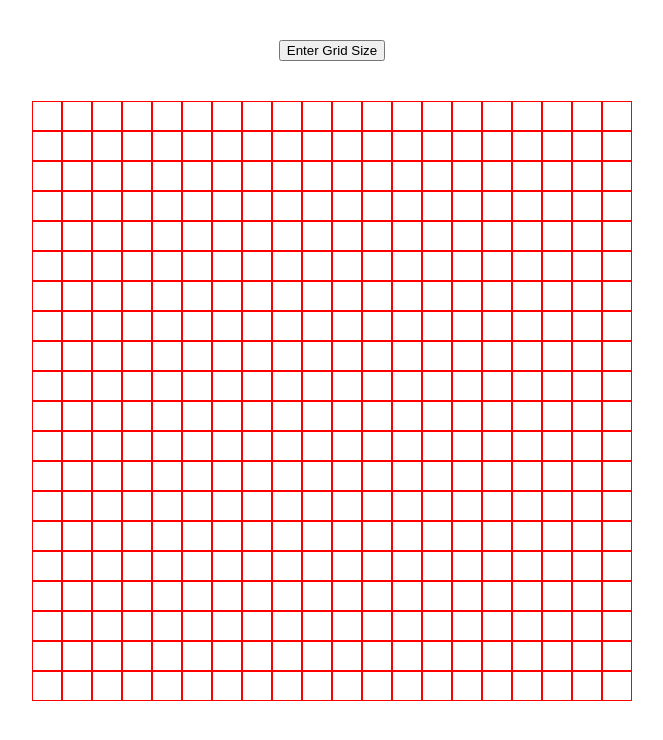
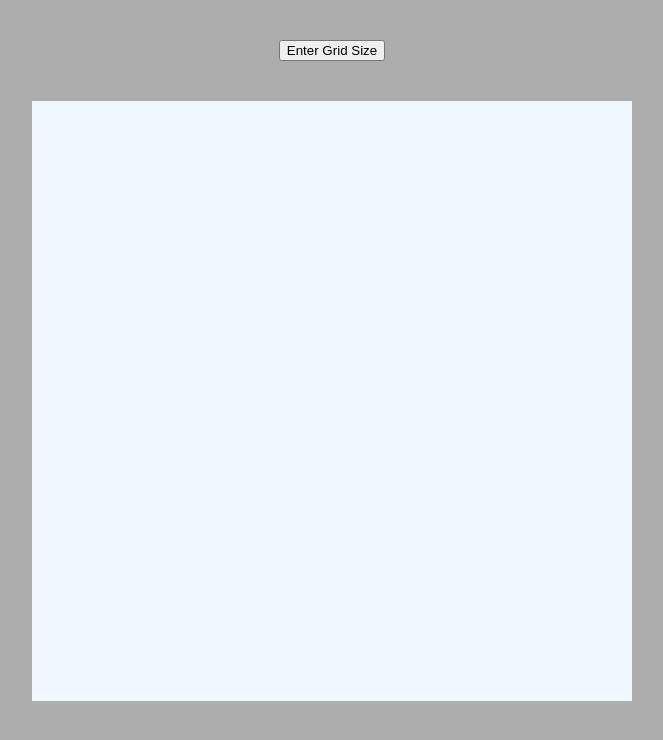
Before and after one commit to AmidMRT/Etch-a-Sketch, a plain HTML site: page index.html in a window 1280 px wide. Shown: the whole page, without its empty margins (308-971 px from the left). Drawn offline with Linux system fonts and the light colour scheme.

Commit message:
remove extra line and add BGcolor

```diff
--- a/myjs.js
+++ b/myjs.js
@@ -18,7 +18,6 @@ function genCell (x) {
         newDiv = document.createElement("div");
         newDiv.className = "cell";
         newDiv.style.boxSizing = "border-box";
-        newDiv.style.border = "solid 1px red";
         newDiv.style.width = `${600/x}px`;
         newDiv.style.height = `${600/x}px`;
         grid.appendChild(newDiv);
--- a/styles.css
+++ b/styles.css
@@ -1,14 +1,20 @@
+body {
+    background-color: rgb(173, 173, 173);
+}
+
+
 .gridContainer {
+
     display: flex;
     justify-content: center;
 }
 
 
 .grid {
+    background-color: aliceblue;
     box-sizing: border-box;
     width: 600px;
     height: 600px;
-    /*border: solid 2px black;*/
     display: flex;
     justify-content: flex-start;
     flex-wrap: wrap;
```
